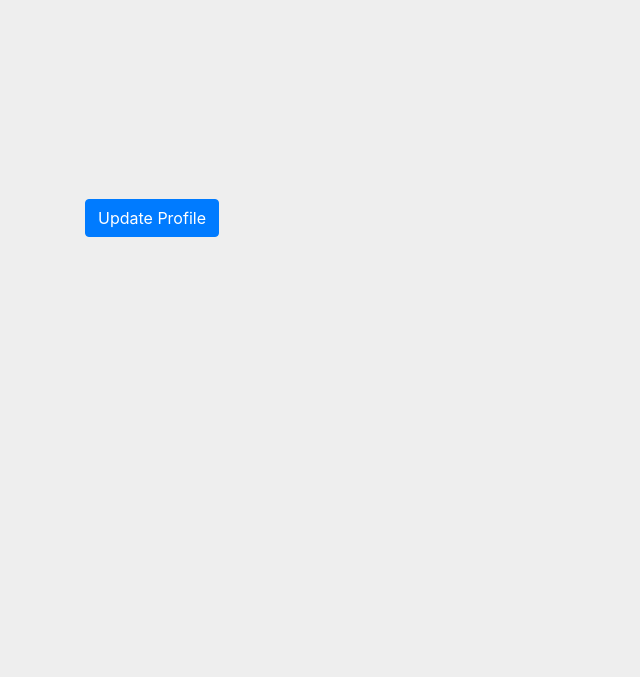
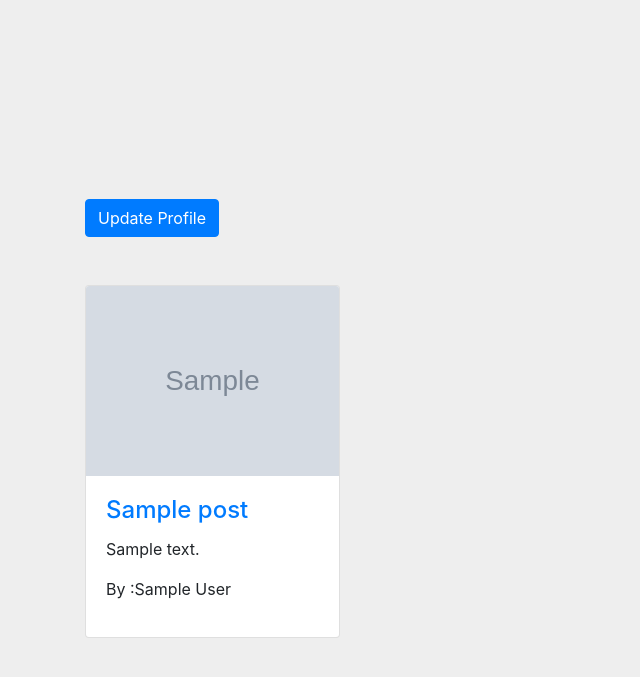
Before and after one commit to leon-bi/neiba, a Django app: template users/templates/users/profile.html in a window 1280 px wide. Shown: the part 57-734 px from the top of the page, without its empty margins (0-640 px from the left). Run offline with Django 3.2, Linux system fonts and the light colour scheme; the template is opened without the code that fills it: most values are stand-ins (such as "Sample title", 1, 10 or a date in 2020); grey boxes marked "Sample" are stand-in pictures; some libraries are stand-ins or nearby versions.

Commit message:
edit profile

```diff
--- a/users/templates/users/profile.html
+++ b/users/templates/users/profile.html
@@ -54,5 +54,34 @@
     </div>
   </div>
 </div>
+<div>
+
+
+<br>
+<br>
+
+  {% for post in posts %}
+  <div class="row">
+    <div class="col-lg-3 col-md-4 col-sm-6 mb-4">
+      <div class="card h-100">
+        <a href="#"><img class="card-img-top" src="{{post.image.url}}" alt=""></a>
+        <div class="card-body">
+          <h4 class="card-title">
+            <a href="#">{{ post.title }}</a>
+          </h4>
+          <p class="card-text">{{post.content}}</p>
+          <p> By :{{ post.author }}</p>
+        </div>
+      </div>
+    </div>
+  </div>
+
+<div>
+
+</div>
+
+
+{% endfor %}
+</div>
 
 {% endblock content %}
```
Also changed, not shown: users/views.py (+5 -2 lines).
